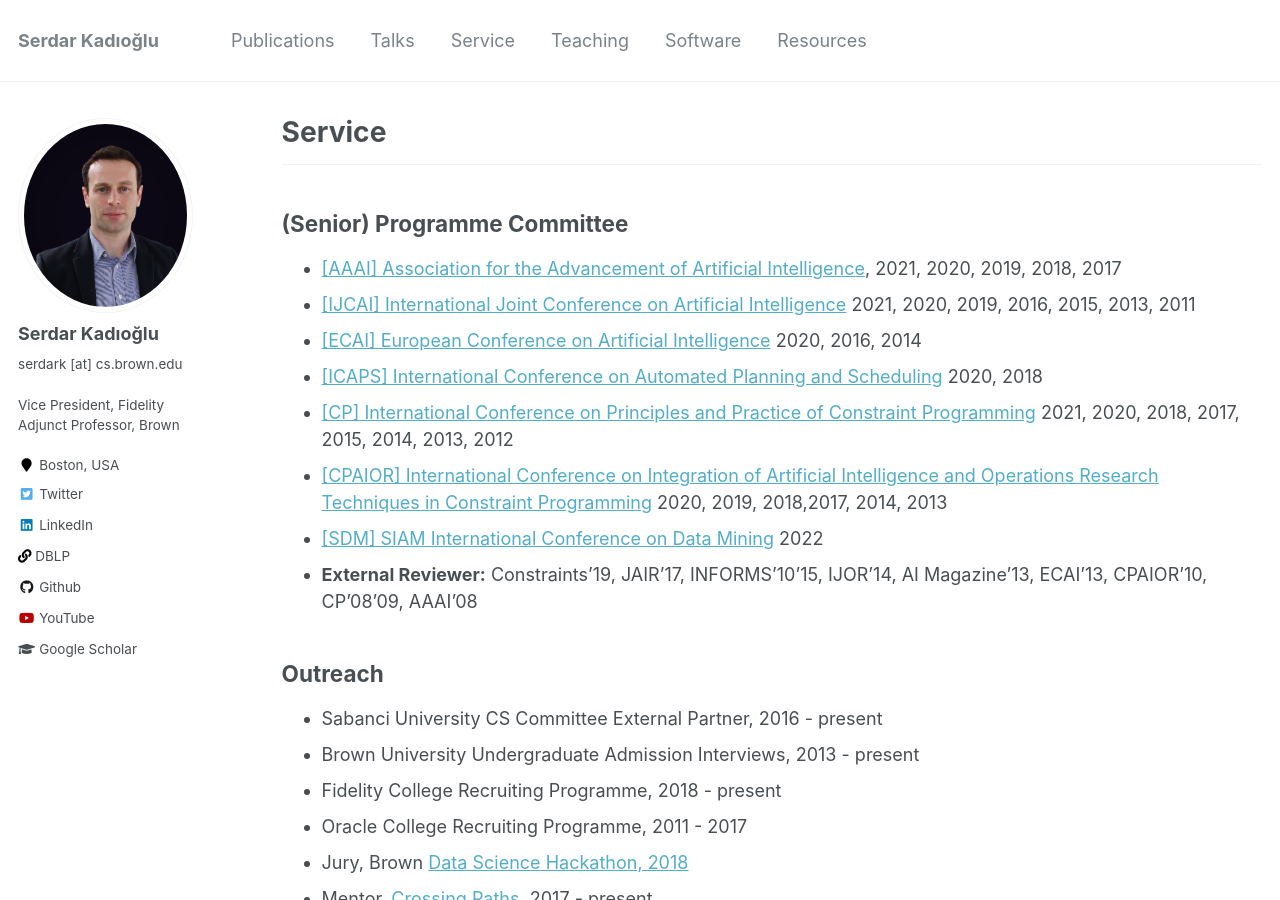
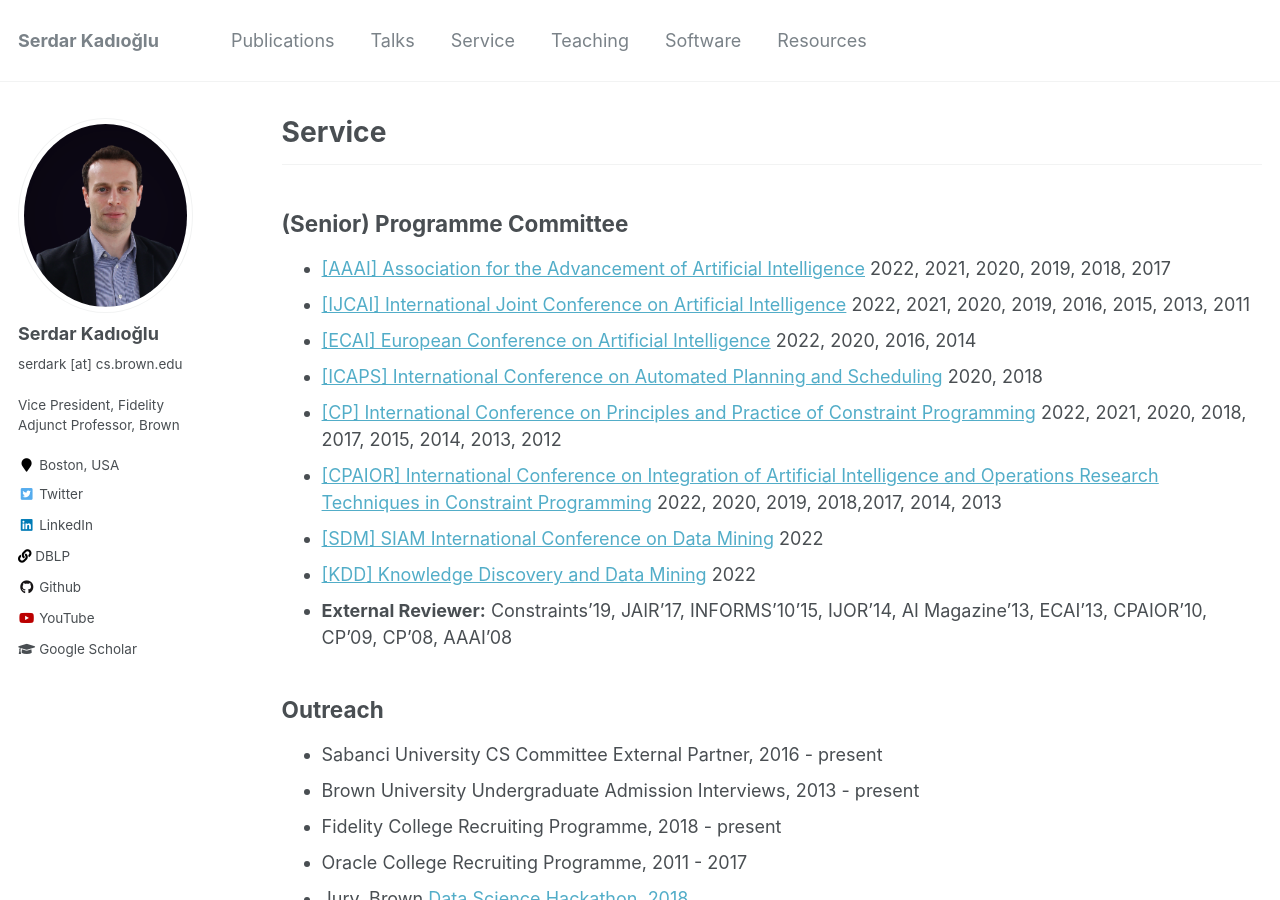
Before and after one commit to skadio/skadio.github.io, a Jekyll site: the page built from _pages/service.md, in a window 1280 px wide and 900 px high. Built offline with Jekyll 4.4.1, drawn with Linux system fonts in a browser that asks for light colours.

Commit message:
Update service.md

```diff
--- a/_pages/service.md
+++ b/_pages/service.md
@@ -9,14 +9,15 @@ author_profile: true
 
 ## (Senior) Programme Committee
 
-- [[AAAI] Association for the Advancement of Artificial Intelligence](https://www.aaai.org/), 2021, 2020, 2019, 2018, 2017
-- [[IJCAI] International Joint Conference on Artificial Intelligence](http://ijcai.org/) 2021, 2020, 2019, 2016, 2015, 2013, 2011
-- [[ECAI] European Conference on Artificial Intelligence](https://eurai.org/activities/ECAI_conferences) 2020, 2016, 2014
+- [[AAAI] Association for the Advancement of Artificial Intelligence](https://www.aaai.org/) 2022, 2021, 2020, 2019, 2018, 2017
+- [[IJCAI] International Joint Conference on Artificial Intelligence](http://ijcai.org/) 2022, 2021, 2020, 2019, 2016, 2015, 2013, 2011
+- [[ECAI] European Conference on Artificial Intelligence](https://eurai.org/activities/ECAI_conferences) 2022, 2020, 2016, 2014
 - [[ICAPS] International Conference on Automated Planning and Scheduling](https://www.icaps-conference.org/) 2020, 2018
-- [[CP] International Conference on Principles and Practice of Constraint Programming](http://cp2014.a4cp.org/events/cp-conference-series/) 2021, 2020, 2018, 2017, 2015, 2014, 2013, 2012
-- [[CPAIOR] International Conference on Integration of Artificial Intelligence and Operations Research Techniques in Constraint Programming](https://cpaior.org/) 2020, 2019, 2018,2017, 2014, 2013
+- [[CP] International Conference on Principles and Practice of Constraint Programming](http://cp2014.a4cp.org/events/cp-conference-series/) 2022, 2021, 2020, 2018, 2017, 2015, 2014, 2013, 2012
+- [[CPAIOR] International Conference on Integration of Artificial Intelligence and Operations Research Techniques in Constraint Programming](https://cpaior.org/) 2022, 2020, 2019, 2018,2017, 2014, 2013
 - [[SDM] SIAM International Conference on Data Mining](https://www.siam.org/) 2022
-- **External Reviewer:** Constraints'19, JAIR'17, INFORMS'10'15, IJOR'14, AI Magazine'13, ECAI'13, CPAIOR'10, CP'08’09, AAAI'08
+- [[KDD] Knowledge Discovery and Data Mining](https://www.kdd.org/) 2022
+- **External Reviewer:** Constraints'19, JAIR'17, INFORMS'10'15, IJOR'14, AI Magazine'13, ECAI'13, CPAIOR'10, CP'09, CP’08, AAAI'08
 
 
 ## Outreach
```
